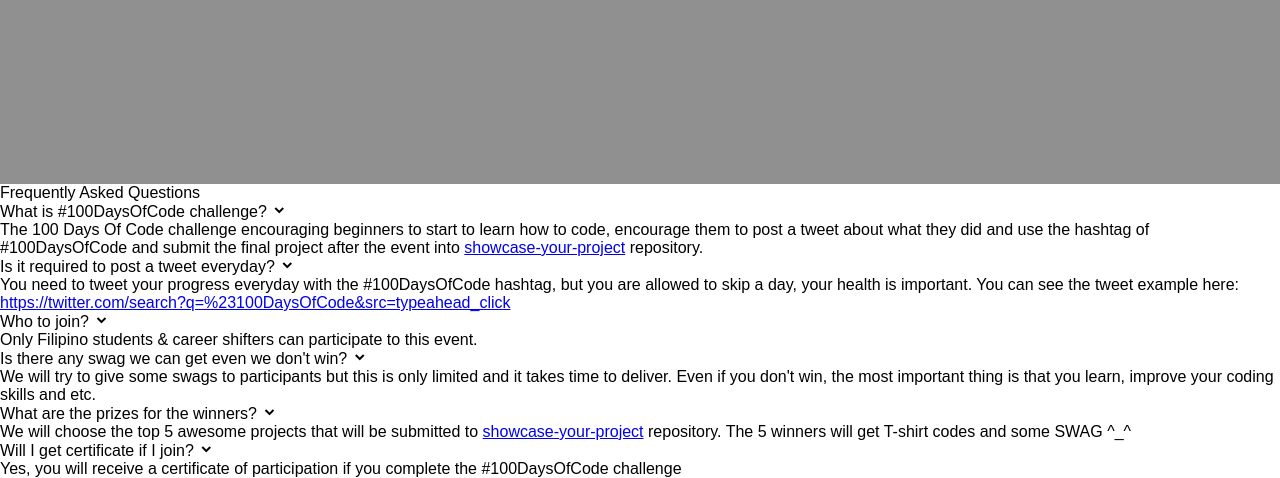
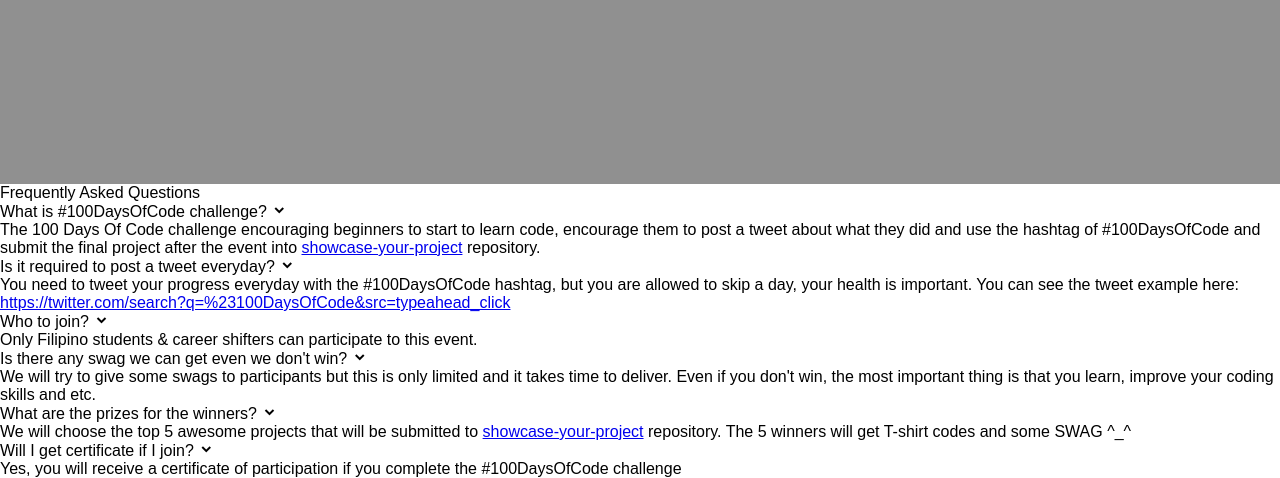
Before and after one commit to SurPathHub/events, a plain HTML site: page index.html in a window 1280 px wide. Shown: the part 616-1094 px from the top of the page. Drawn offline with nearby package versions, Linux system fonts and the light colour scheme; files that its build step writes are made by us from their sources; a web font is replaced by a local one.

Commit message:
Fix Spelling

```diff
--- a/index.html
+++ b/index.html
@@ -67,7 +67,7 @@
                             <span class="question">What is #100DaysOfCode challenge?</span>
                             <i class="bx bxs-chevron-down arrow"></i>
                         </div>
-                        <p>The 100 Days Of Code challenge encouraging beginners to start to learn how to code, encourage them to post a tweet about what they did and use the hashtag of #100DaysOfCode and submit the final project after the event into <a class="links"
+                        <p>The 100 Days Of Code challenge encouraging beginners to start to learn code, encourage them to post a tweet about what they did and use the hashtag of #100DaysOfCode and submit the final project after the event into <a class="links"
                                 href="https://github.com/SurPathHub/showcase-your-project">showcase-your-project</a> repository.</p>
                         <span class="line"></span>
                         <li>
```
